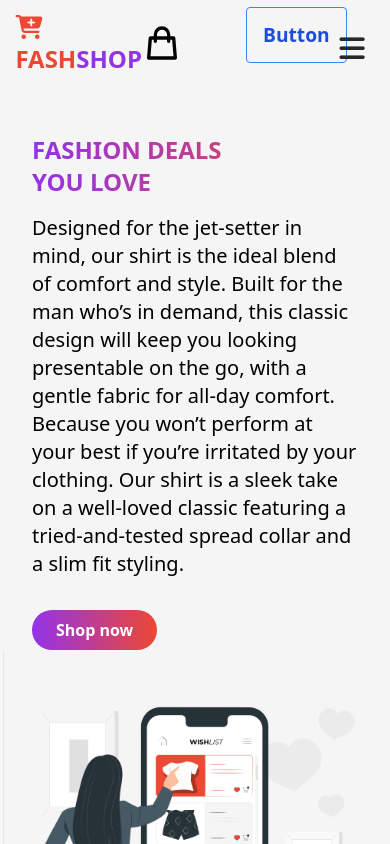
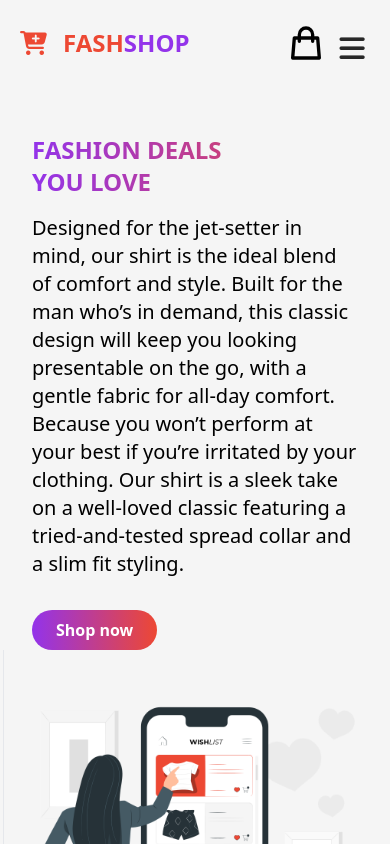
Before and after one commit to johntarus/ecommerce, a React (Create React App) app: page / in a window 390 px wide. Shown: the top 844 px of the page. Built offline with nearby package versions, Linux system fonts and the light colour scheme.

Commit message:
responsiveness

```diff
--- a/src/index.css
+++ b/src/index.css
@@ -125,6 +125,7 @@ body {
     padding: 1.5rem;
     width: 100%;
     display: table;
+    margin: 0 auto;
   }
   .nav-logo {
     margin-left: 20px;
--- a/src/pages/NavBar.js
+++ b/src/pages/NavBar.js
@@ -10,13 +10,13 @@ function NavBar() {
     <>
       <nav className="navbar">
         <div className="nav-container">
-          <NavLink to="/" className="nav-logo sm:text-2xl sm:mt-4">
+          <NavLink to="/" className="nav-logo sm:text-2xl w-8 mr-6 sm:mt-4">
             <i className="fa fa-cart-plus" aria-hidden="true"></i>
             FASH<span className="text-purple-600">SHOP</span>
           </NavLink>
 
           <ul className={click ? "nav-menu active" : "nav-menu"}>
-            <li className="nav-item">
+            <li className="nav-item ml-12">
               <NavLink
                 to="/"
                 activeclassname="active"
@@ -49,7 +49,7 @@ function NavBar() {
           </ul>
           <div className="flex">
             <svg
-              className="w-8 h-8 sm:w-10 mr-12 mt-2 cursor-pointer sm:h-10 sm:mt-4 sm:mr-16"
+              className="w-8 h-8 sm:w-10 mr-12 mt-2 cursor-pointer lg:mt-6 lg:mr-32 md:mt-6 md:mr-32 sm:h-10 sm:mt-4 sm:mr-16 sm:ml-10"
               fill="none"
               stroke="currentColor"
               viewBox="0 0 24 24"
@@ -62,8 +62,8 @@ function NavBar() {
                 d="M16 11V7a4 4 0 00-8 0v4M5 9h14l1 12H4L5 9z"
               ></path>
             </svg>
-            <button class="bg-transparent hover:bg-blue-500 text-blue-700 font-semibold hover:text-white py-2 px-4 mr-12 border border-blue-500 hover:border-transparent rounded">
-              Button
+            <button className="bg-gradient-to-r from-purple-600 to-[#ed4833] hover:from-[#ed4833] hover:to-purple-600  text-white py-1 px-4 mr-12 mt-2 border  hover:border-transparent rounded lg:hidden md:hidden sm:hidden">
+              Login
             </button>
           </div>
           <div className="nav-icon" onClick={handleClick}>
```
